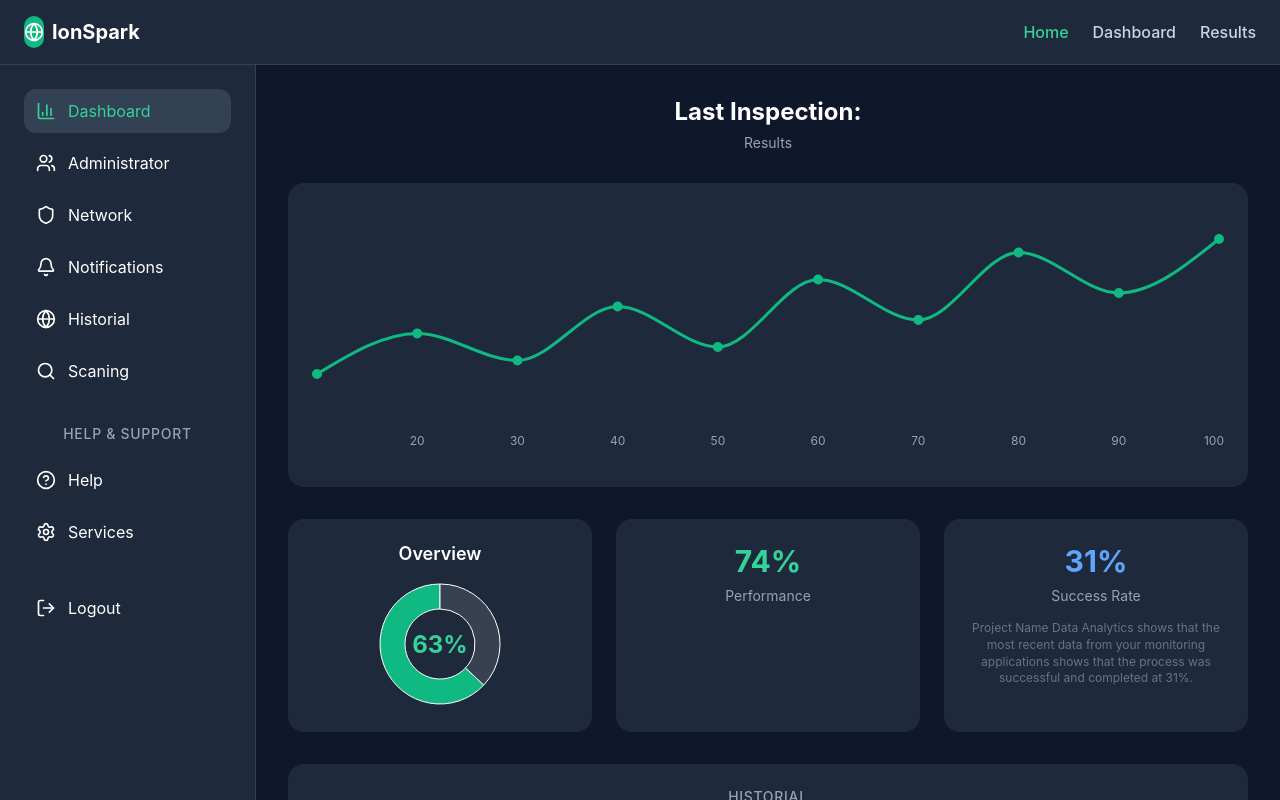
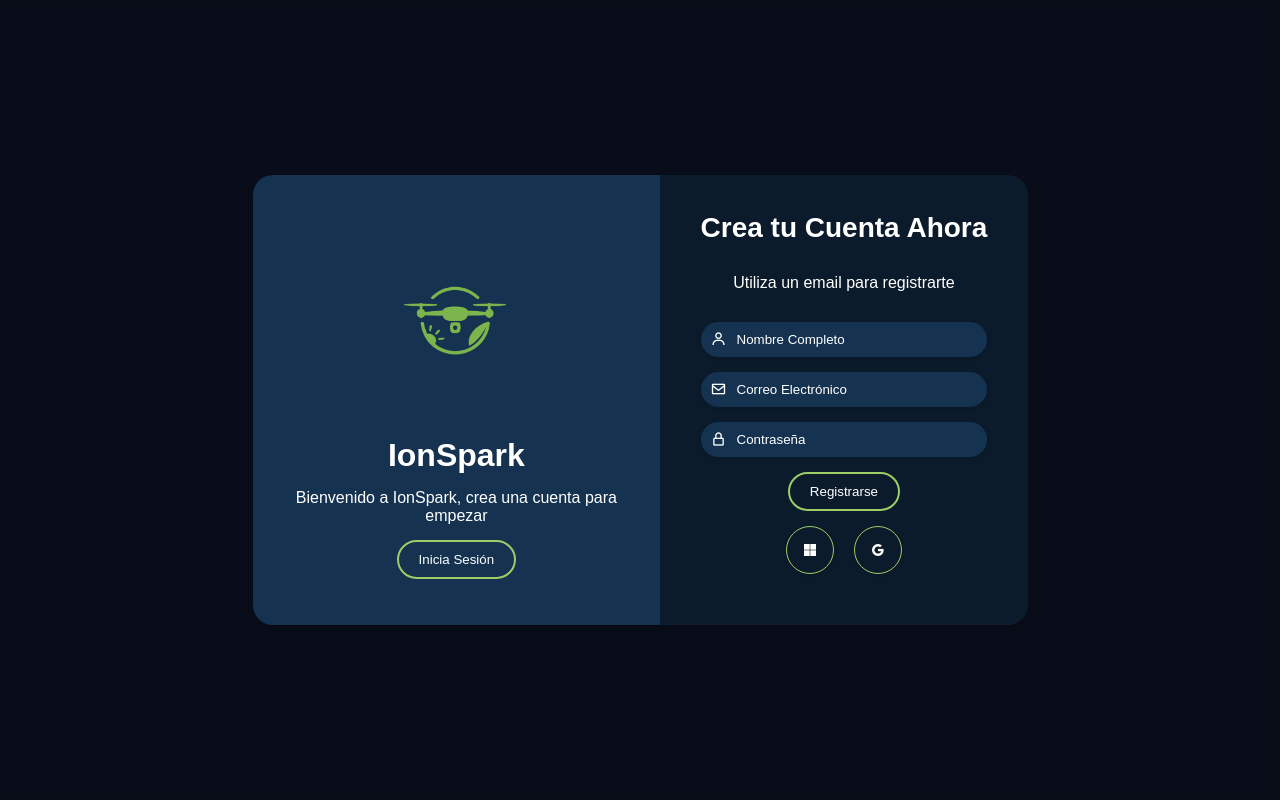
Before and after one commit to MrAlegria-6/IonSparkProject, a React (Create React App) app: page /login in a window 1280 px wide. Shown: the top 800 px of the page. Built offline with nearby package versions, Linux system fonts and the light colour scheme.

Commit message:
Landing conectada y login funcional

```diff
--- a/src/App.css
+++ b/src/App.css
@@ -1,38 +1,29 @@
-.App {
-  text-align: center;
+/* App.css - limpio y listo para diseño responsive */
+* {
+  margin: 0;
+  padding: 0;
+  box-sizing: border-box;
 }
 
-.App-logo {
-  height: 40vmin;
-  pointer-events: none;
+body, html {
+  width: 100%;
+  min-height: 100vh;
+  font-family: 'Inter', sans-serif;
+  background-color: #fff;
+  color: #000;
 }
 
-@media (prefers-reduced-motion: no-preference) {
-  .App-logo {
-    animation: App-logo-spin infinite 20s linear;
-  }
+.App {
+  width: 100%;
+  min-height: 100vh;
 }
 
-.App-header {
-  background-color: #282c34;
-  min-height: 100vh;
-  display: flex;
-  flex-direction: column;
-  align-items: center;
-  justify-content: center;
-  font-size: calc(10px + 2vmin);
-  color: white;
+a {
+  text-decoration: none;
+  color: inherit;
 }
 
-.App-link {
-  color: #61dafb;
+button {
+  cursor: pointer;
+  font-family: inherit;
 }
-
-@keyframes App-logo-spin {
-  from {
-    transform: rotate(0deg);
-  }
-  to {
-    transform: rotate(360deg);
-  }
-}
--- a/src/App.js
+++ b/src/App.js
@@ -1,16 +1,20 @@
-import logo from './logo.svg';
-import './App.css';
-import Historial from "./Historial/Historial.jsx"
-import LandingPage from './LandingPage/Page.js'
-import AdminDash from './AdminDash/AdminDash.jsx'
+// src/App.jsx
+import React from 'react';
+import { BrowserRouter as Router, Routes, Route } from 'react-router-dom';
+import Page from './LandingPage/Page';                 // <- Tu landing completa
+import LoginRegister from './login/login.jsx';         // <- Página de Login
+import Dashboard from './UserDashboard/Dashboard';     // <- Página protegida (después del login)
+import './index.css';
 
 function App() {
   return (
-    <div className="App">
-      <main>
-        <AdminDash/>
-      </main>
-    </div>
+    <Router>
+      <Routes>
+        <Route path="/" element={<Page />} />           {/* Landing Page completa */}
+        <Route path="/login" element={<LoginRegister />} />
+        <Route path="/dashboard" element={<Dashboard />} />
+      </Routes>
+    </Router>
   );
 }
 
--- a/src/index.css
+++ b/src/index.css
@@ -1,13 +1,13 @@
-body {
+/* index.css - CSS global básico */
+
+html, body, #root {
+  height: 100%;
+  width: 100%;
   margin: 0;
-  font-family: -apple-system, BlinkMacSystemFont, 'Segoe UI', 'Roboto', 'Oxygen',
-    'Ubuntu', 'Cantarell', 'Fira Sans', 'Droid Sans', 'Helvetica Neue',
-    sans-serif;
-  -webkit-font-smoothing: antialiased;
-  -moz-osx-font-smoothing: grayscale;
+  padding: 0;
+  box-sizing: border-box;
+  font-family: -apple-system, BlinkMacSystemFont, 'Segoe UI', 'Roboto', sans-serif;
+  background-color: #0f172a; /* Puedes cambiarlo o quitarlo */
+  color: white; /* Para que el texto sea visible */
+  overflow-x: hidden; /* Evita scroll horizontal */
 }
-
-code {
-  font-family: source-code-pro, Menlo, Monaco, Consolas, 'Courier New',
-    monospace;
-}
--- a/src/login/login.css
+++ b/src/login/login.css
@@ -1,3 +1,4 @@
+/* Reset básico */
 * {
   padding: 0;
   margin: 0;
@@ -6,55 +7,74 @@
 }
 
 body {
+  background: #0B1B2B;
+}
+
+/* Contenedor general solo para login */
+.login-wrapper {
   display: flex;
   align-items: center;
   justify-content: center;
   height: 100vh;
-    background-image: url();
+  background-image: url(); /* Puedes agregar una imagen de fondo aquí */
   background-size: cover;
+  background-position: center;
   position: relative;
   z-index: 0;
 }
 
-body::before {
+.login-wrapper::before {
   content: "";
   position: absolute;
-    top: 0;
-    left: 0;
-    right: 0;
-    bottom: 0;
-    background-color: rgba(0, 0, 0, 0.4); /* Capa de sombra negra */
-    backdrop-filter: blur(5px); /* Desenfoque */
+  top: 0; left: 0; right: 0; bottom: 0;
+  background-color: rgba(0, 0, 0, 0.4);
+  backdrop-filter: blur(5px);
   z-index: -1;
 }
 
+/* Estilos para el formulario */
 .container-form {
   display: flex;
   border-radius: 20px;
   box-shadow: 0 5px 7px rgba(0, 0, 0, .1);
-    max-width: 800px; /* Reducido de 900px a 800px */
-    height: 450px; /* Reducido de 500px a 450px */
+  max-width: 800px;
+  height: 450px;
   transition: all 1s ease;
-    margin: 20px; /* Aumentado el margen para dar más espacio */
+  margin: 20px;
+  z-index: 1;
+  background-color: transparent;
 }
 
+/* Ajuste para el panel izquierdo donde está el logo */
 .information {
-    width: 35%; /* Reducido de 40% a 35% */
+  width: 60%; /* Más espacio para el logo */
   display: flex;
   align-items: center;
+  justify-content: center;
   text-align: center;
   background-color: #153351;
   border-top-left-radius: 20px;
   border-bottom-left-radius: 20px;
+  padding: 20px; /* Espacio interno */
+  box-sizing: border-box; /* Padding dentro del ancho */
 }
 
 .info-childs {
   width: 100%;
-    padding: 0 30px;
+  padding: 0; /* Quitar padding para más espacio para la imagen */
+}
+
+/* Aquí aumenté el tamaño de la imagen para que se vea más grande */
+.info-childs img {
+  width: 350px;  /* Tamaño fijo, ajusta si quieres */
+  max-width: none; /* Quitar límite */
+  height: auto;
+  margin: 0 auto 20px;
+  display: block;
 }
 
 .info-childs h2 {
-    font-size: 2.5rem;
+  font-size: 2rem;
   color: #FFF;
 }
 
@@ -71,7 +91,7 @@ body::before {
   padding: 10px 20px;
   color: #FFF;
   cursor: pointer;
-    transition: background-color .3 ease;
+  transition: background-color .3s ease;
 }
 
 .info-childs input:hover {
@@ -81,11 +101,12 @@ body::before {
   box-shadow: 0 2px 5px rgba(0, 0, 0, .1);
 }
 
+/* Panel derecho (formulario) */
 .form-information {
   display: flex;
   align-items: center;
   justify-content: center;
-    width: 65%; /* Reducido de 60% a 65% */
+  width: 55%; /* Menos espacio porque el logo tiene más */
   text-align: center;
   background-color: #0B1B2B;
   border-top-right-radius: 20px;
@@ -98,13 +119,13 @@ body::before {
 
 .form-information-childs h2 {
   color: #FFF;
-    font-size: 2rem;
-    margin-bottom: 10px; /* Agrega un pequeño espacio debajo del h2 */
+  font-size: 1.75rem;
+  margin-bottom: 10px;
 }
 
 .form-information-childs p {
   color: #FFF;
-    margin-top: 30px; /* Opcional: Puedes usar esto para agregar espacio arriba del p */
+  margin-top: 30px;
 }
 
 .icons {
@@ -115,9 +136,9 @@ body::before {
   border-radius: 50%;
   padding: 15px;
   cursor: pointer;
-    margin: 0 15px;
+  margin: 0 10px;
   color: #FFF;
-    transition: background-color .3 ease;
+  transition: background-color .3s ease;
   box-shadow: 0 2px 5px rgba(0, 0, 0, .1);
   border: solid thin #9DCD66;
 }
@@ -149,7 +170,6 @@ body::before {
   outline: none;
   border-radius: 20px;
   color: #fff;
-
 }
 
 .form label input::placeholder {
@@ -168,7 +188,7 @@ body::before {
   padding: 10px 20px;
   color: #FFF;
   cursor: pointer;
-    transition: background-color .3 ease;
+  transition: background-color .3s ease;
 }
 
 .form button:hover {
@@ -178,13 +198,48 @@ body::before {
   box-shadow: 0 2px 5px rgba(0, 0, 0, .1);
 }
 
-.hide {
-    position: absolute;
-    transform: translateY(-300%);
+/* Animaciones */
+.fade-in {
+  animation: fadeIn 0.5s ease-in-out forwards;
+}
+
+.fade-out {
+  animation: fadeOut 0.5s ease-in-out forwards;
+}
+
+@keyframes fadeIn {
+  0% {
+    opacity: 0;
+    transform: scale(0.95);
+  }
+  100% {
+    opacity: 1;
+    transform: scale(1);
+  }
+}
+
+@keyframes fadeOut {
+  0% {
+    opacity: 1;
+    transform: scale(1);
+  }
+  100% {
+    opacity: 0;
+    transform: scale(0.95);
+  }
+}
+
+.form-information.fade-in .form-information-childs,
+.information.fade-in .info-childs {
+  opacity: 1;
+}
+
+.form-information.fade-out .form-information-childs,
+.information.fade-out .info-childs {
+  opacity: 0;
 }
 
 /* Responsive */
-
 @media screen and (max-width: 750px) {
   html {
     font-size: 12px;
@@ -217,62 +272,3 @@ body::before {
     border-bottom-left-radius: 20px;
   }
 }
-
-/* Animaciones */
-.fade-in {
-  animation: fadeIn 0.5s ease-in-out forwards;
-}
-
-.fade-out {
-  animation: fadeOut 0.5s ease-in-out forwards;
-}
-
-/* Definir las animaciones */
-@keyframes fadeIn {
-  0% {
-    opacity: 0;
-    transform: scale(0.95);
-  }
-  100% {
-    opacity: 1;
-    transform: scale(1);
-  }
-}
-
-@keyframes fadeOut {
-  0% {
-    opacity: 1;
-    transform: scale(1);
-  }
-  100% {
-    opacity: 0;
-    transform: scale(0.95);
-  }
-}
-
-/* Estilo para el contenedor de formulario */
-.container-form {
-  display: flex;
-  justify-content: space-between;
-  transition: opacity 0.5s ease-in-out;
-}
-
-.container-form .information, .container-form .form-information {
-  width: 50%;
-}
-
-.container-form .form-information {
-  display: flex;
-  justify-content: center;
-  align-items: center;
-}
-
-.form-information.fade-in .form-information-childs,
-.information.fade-in .info-childs {
-  opacity: 1;
-}
-
-.form-information.fade-out .form-information-childs,
-.information.fade-out .info-childs {
-  opacity: 0;
-}
--- a/src/login/login.jsx
+++ b/src/login/login.jsx
@@ -1,23 +1,27 @@
 import React, { useState } from 'react';
 import './login.css';
+import { useNavigate } from 'react-router-dom';
 
 const LoginRegister = () => {
+  const navigate = useNavigate();
+
   const [isRegistering, setIsRegistering] = useState(true);
   const [nombre, setNombre] = useState('');
   const [correo, setCorreo] = useState('');
   const [contraseña, setContraseña] = useState('');
-  const [animationClass, setAnimationClass] = useState('fade-in'); // Añadir clase de animación
+  const [animationClass, setAnimationClass] = useState('fade-in');
 
   const handleSubmit = async (e) => {
     e.preventDefault();
 
     const endpoint = isRegistering
-      ? 'http://localhost:3000/register'
-      : 'http://localhost:3000/login';
+      ? 'http://127.0.0.1:8000/register/'
+      : 'http://127.0.0.1:8000/api/login/';
 
-    const payload = isRegistering
-      ? { nombre, correo, contraseña }
-      : { correo, contraseña };
+    const payload = {
+      username: correo,
+      password: contraseña,
+    };
 
     try {
       const res = await fetch(endpoint, {
@@ -29,33 +33,36 @@ const LoginRegister = () => {
       const data = await res.json();
 
       if (res.ok) {
+        if (!isRegistering) {
           localStorage.setItem('token', data.token);
-        window.location.href = isRegistering
-          ? '/InnVate/SuccessPage/SuccessPage.html'
-          : '/RolesPage/Roles.html';
+          navigate('/dashboard');
         } else {
-        alert(data.message || 'Error en la autenticación');
+          alert('Usuario registrado. Por favor inicia sesión.');
+          setIsRegistering(false);
         }
-    } catch (err) {
+      } else {
+        alert(data.error || data.message || 'Error en la operación');
+      }
+    } catch (error) {
       alert('Error de conexión con el servidor');
-      console.error(err);
+      console.error(error);
     }
   };
 
   const handleToggleForm = () => {
-    setAnimationClass('fade-out'); // Establecer clase de animación para el cambio
+    setAnimationClass('fade-out');
     setTimeout(() => {
       setIsRegistering(!isRegistering);
-      setAnimationClass('fade-in'); // Restablecer a la animación de entrada
-    }, 500); // Esperar que se complete la animación de salida antes de cambiar el estado
+      setAnimationClass('fade-in');
+    }, 500);
   };
 
   return (
+    <div className="login-wrapper">
       <div className={`container-form ${animationClass}`}>
-      {/* Panel izquierdo */}
         <div className={`information ${animationClass}`}>
           <div className="info-childs">
-          <img src="/HomePage/Img/LogoInnVateBg.png" alt="Logo" />
+            <img src="/logo.svg" alt="Logo IonSpark" />
             <h2>IonSpark</h2>
             <p>
               {isRegistering
@@ -65,12 +72,11 @@ const LoginRegister = () => {
             <input
               type="button"
               value={isRegistering ? 'Inicia Sesión' : 'Regístrate'}
-            onClick={handleToggleForm} // Cambiar el formulario
+              onClick={handleToggleForm}
             />
           </div>
         </div>
 
-      {/* Panel derecho */}
         <div className={`form-information ${animationClass}`}>
           <div className="form-information-childs">
             <h2>{isRegistering ? 'Crea tu Cuenta Ahora' : 'Iniciar Sesión'}</h2>
@@ -121,6 +127,7 @@ const LoginRegister = () => {
           </div>
         </div>
       </div>
+    </div>
   );
 };
 
```
Also changed, not shown: src/LandingPage/HeroSection.jsx (+12 -7 lines), src/Post.jsx (added, +58 -0 lines), src/UserDashboard/Dashboard.jsx (+43 -12 lines). Lines whose indentation alone changed are shown as unchanged.
